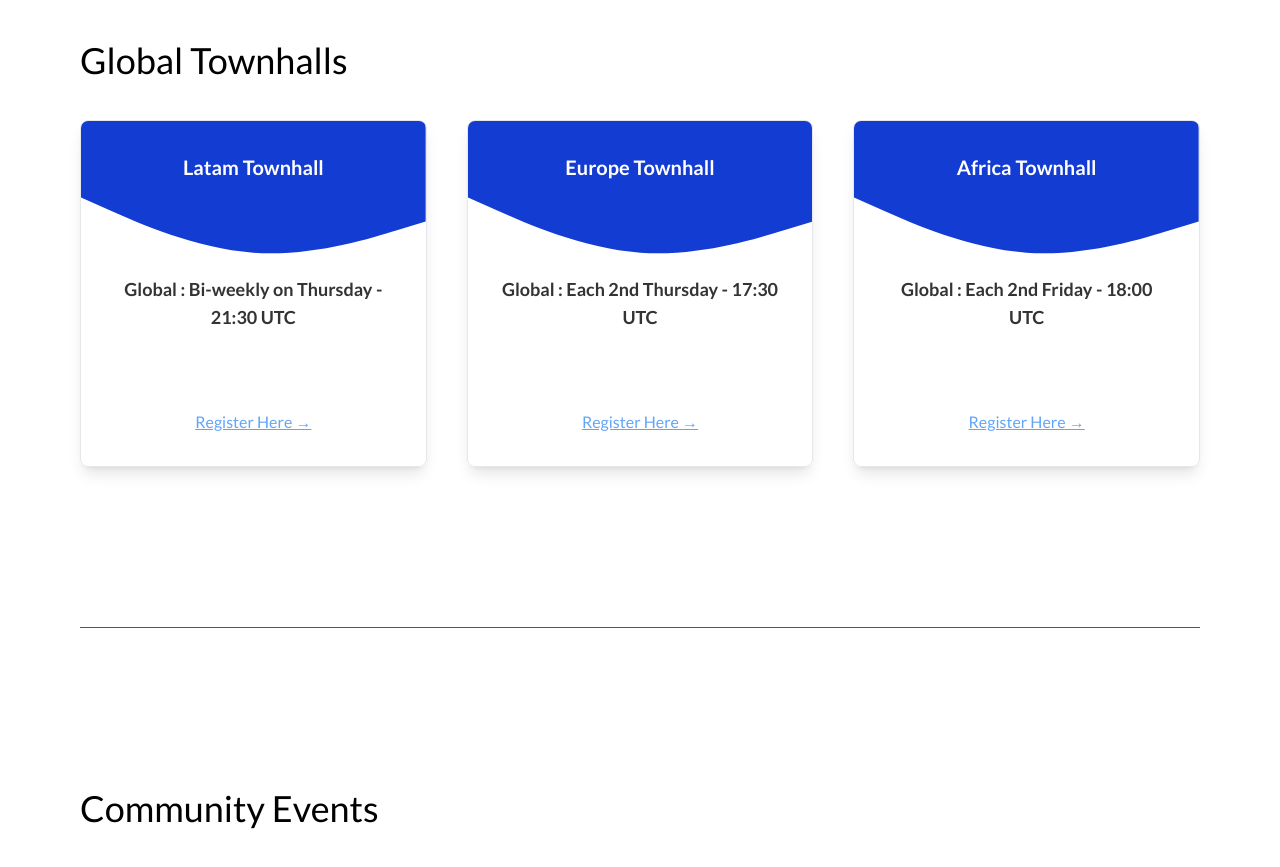
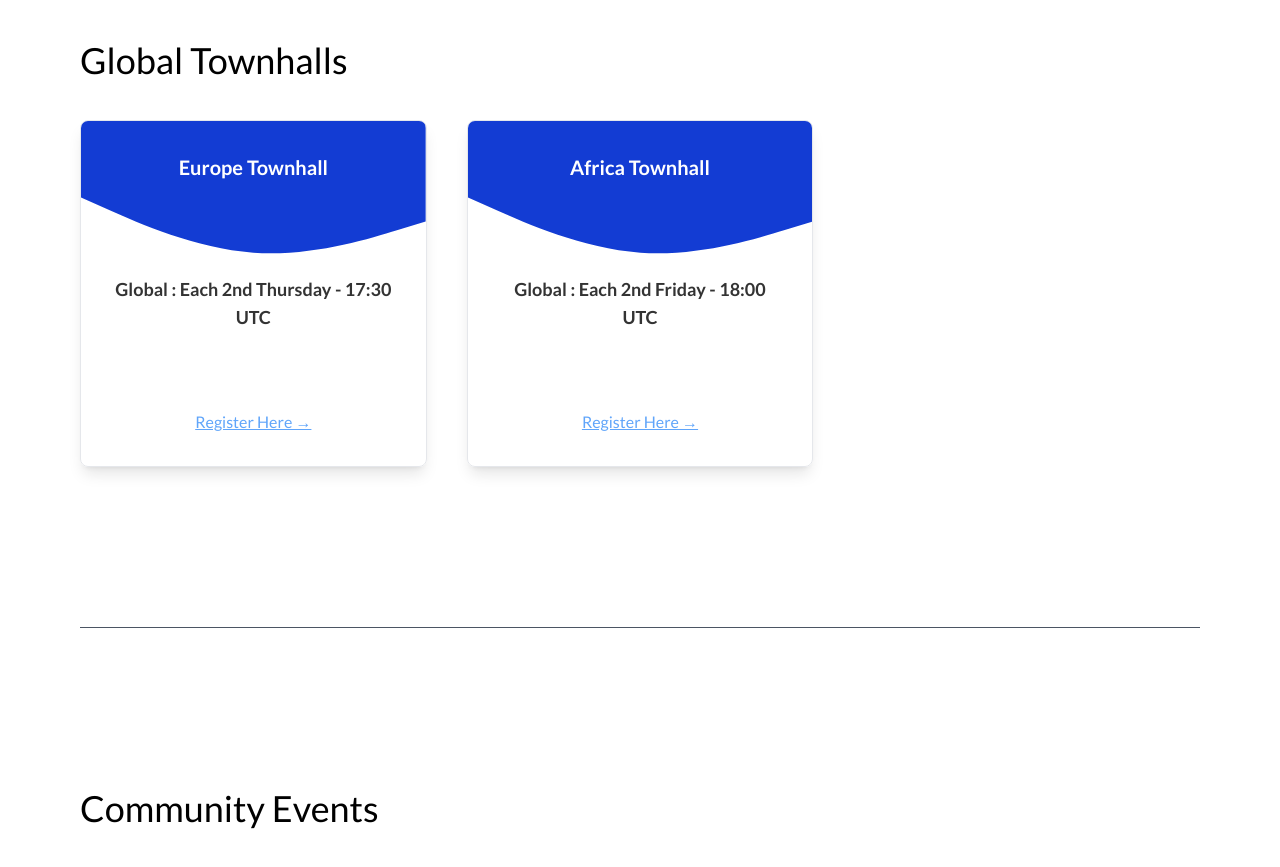
Before and after one commit to blinklabs-io/after-town-hall, a React (Vite) app: page / in a window 1280 px wide. Shown: the part 920-1787 px from the top of the page. Built offline with nearby package versions, Linux system fonts and the light colour scheme.

Commit message:
docs: remove stale links (#224)
Signed-off-by: musikc (Christina) <136919976+musik-c@users.noreply.github.com>

```diff
--- a/src/afterTownHallData.ts
+++ b/src/afterTownHallData.ts
@@ -1,11 +1,5 @@
 const data = {
   townhalls: [
-    {
-      name: 'Latam Townhall',
-      time: 'Bi-weekly on Thursday - 21:30 UTC',
-      zoomLink:
-        'https://us02web.zoom.us/meeting/register/tZUucO2sqTktHdylwPNgHel_oh_skTNxZpHN#/registration',
-    },
     {
       name: 'Europe Townhall',
       time: 'Each 2nd Thursday - 17:30 UTC',
@@ -16,7 +10,7 @@ const data = {
       name: 'Africa Townhall',
       time: 'Each 2nd Friday - 18:00 UTC',
       zoomLink:
-        'https://us02web.zoom.us/meeting/register/tZMvd-6gqjgqG91WwnmZlHuAbkolJsBPsUD6?_x_zm_rtaid=vzqpwtyzSoisRsU_-e_EVA.1692735851090.5c6b3798b99a6c6dcd9dcb9428660bc2&_x_zm_rhtaid=813#/registration',
+        'https://us05web.zoom.us/meeting/register/sVfe4cUTSJ2IlJxw3AFY2w#/registration',
     },
   ],
   communityEvents: [
```
